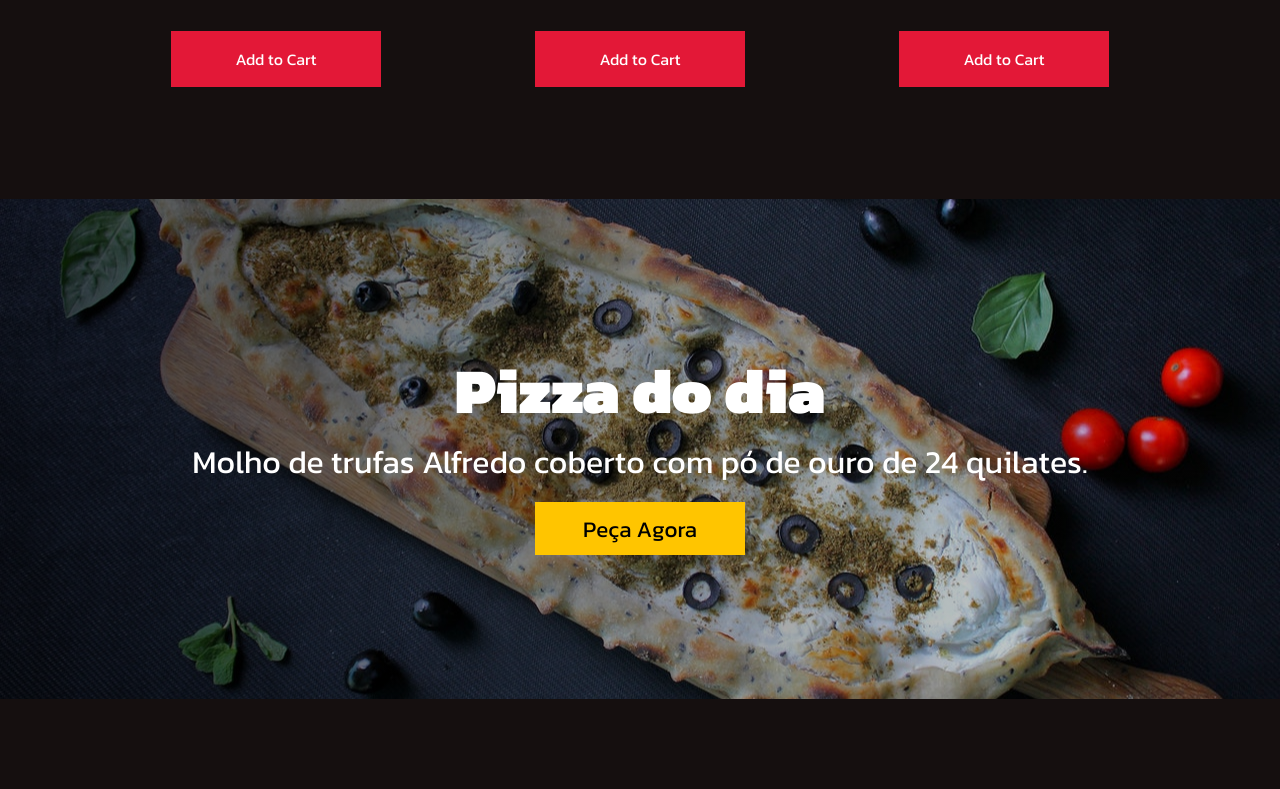
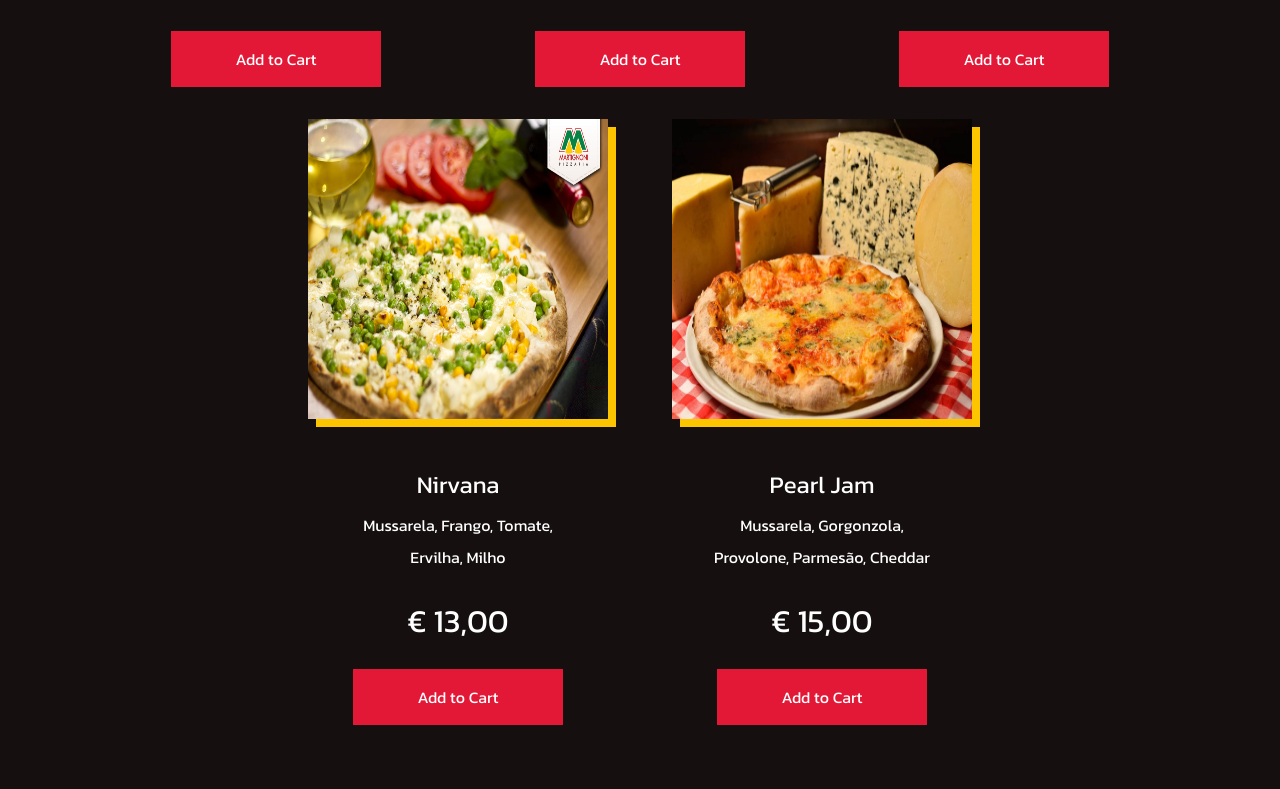
Before and after one commit to ambulcao/pizza-website, a React (Create React App) app: page / in a window 1280 px wide. Shown: the part 6871-7660 px from the top of the page. Built offline with nearby package versions, Linux system fonts and the light colour scheme.

Commit message:
Adicionando produtos ao menu7

```diff
--- a/src/components/Products/data.js
+++ b/src/components/Products/data.js
@@ -256,9 +256,25 @@
         desc: 'Mussarela, Lombo defumado, Manjericão',
         price: '€ 13,00',
         button: 'Add to Cart',
+    },
+    {
+        img: product28,
+        alt: 'Pizza Nirvana',
+        name: 'Nirvana',
+        desc: 'Mussarela, Frango, Tomate, Ervilha, Milho',
+        price: '€ 13,00',
+        button: 'Add to Cart',
+    },
+    {
+        img: product29,
+        alt: 'Pizza Pearl Jam',
+        name: 'Pearl Jam',
+        desc: 'Mussarela, Gorgonzola, Provolone, Parmesão, Cheddar',
+        price: '€ 15,00',
+        button: 'Add to Cart',
     }
 
-    /** Nirvana / Pearl Jam / The Smashing Pumpkins / Blur
+    /** The Smashing Pumpkins / Blur
      * / Stone Temple Pilots / Radiohead / Faith No More /
      * Kiss / Amy Winehouse / Iron Maiden */
 
```
